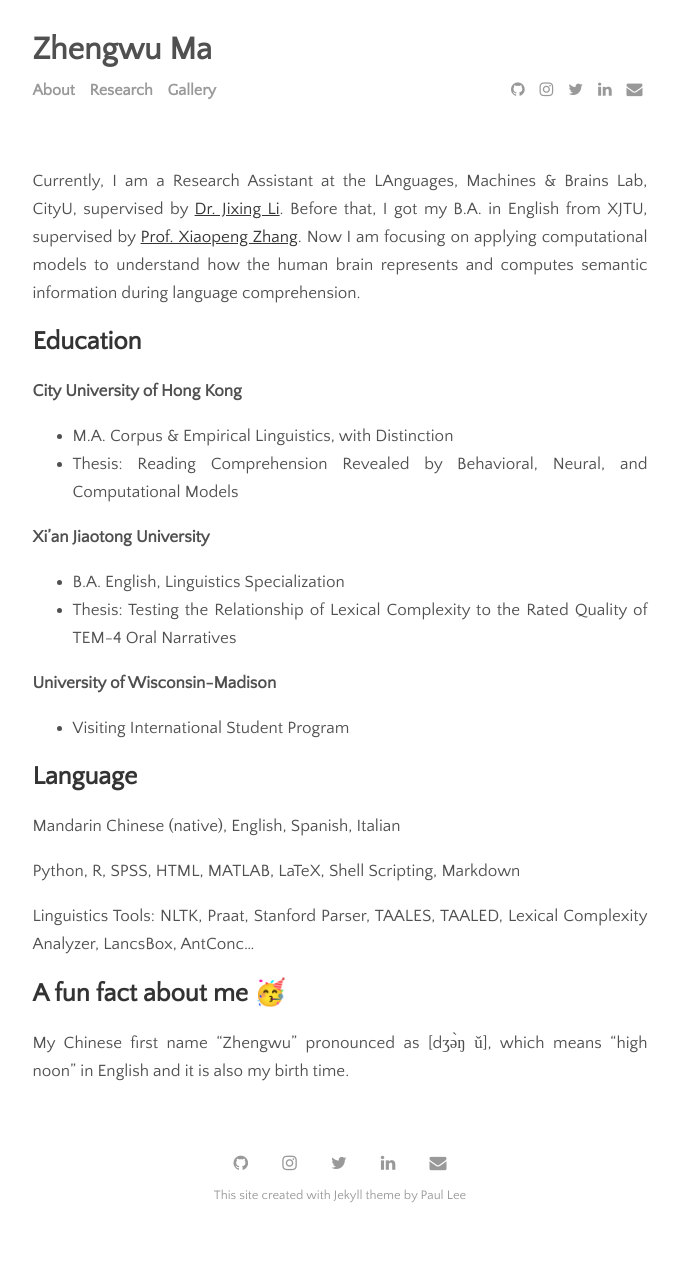
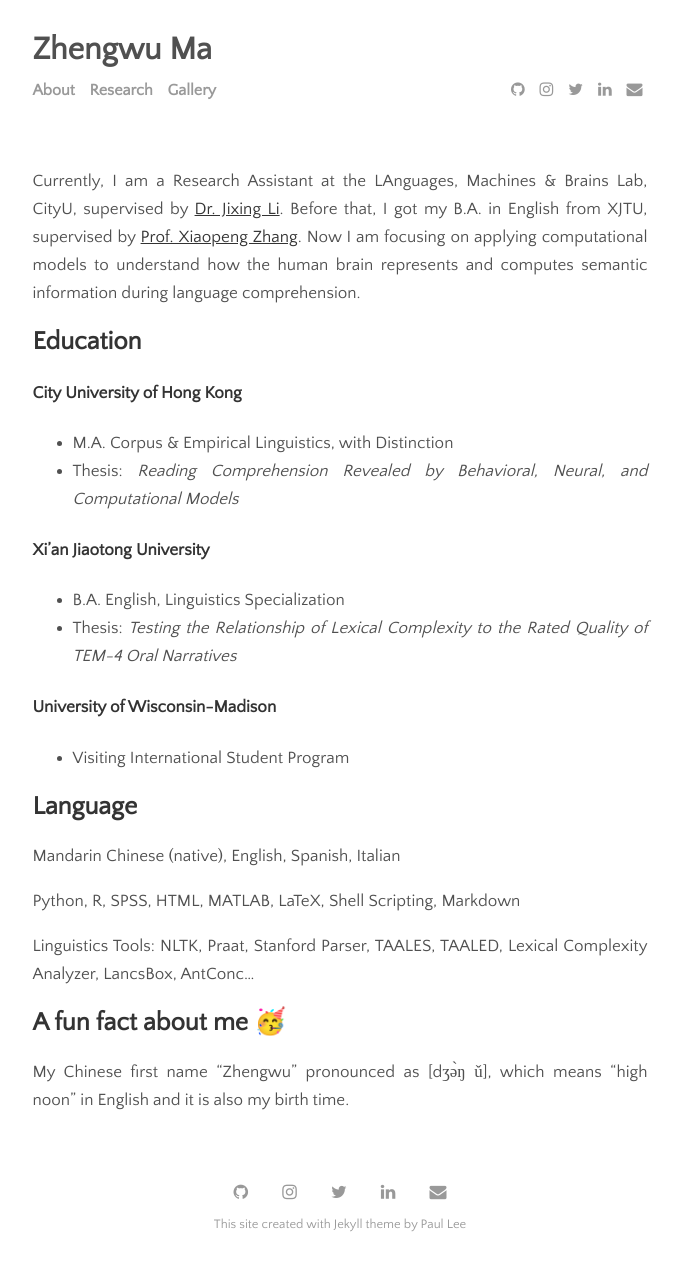
Before and after one commit to zhengwuma/zhengwuma.github.io, a Jekyll site: the page built from menu/about.md, in a window 1280 px wide. Shown: the whole page, without its empty margins (300-982 px from the left). Built offline with Jekyll 4.4.1, drawn with Linux system fonts in a browser that asks for light colours; before the commit the page ends 1241 px from its top, so only the background shows below that.

```diff
--- a/menu/about.md
+++ b/menu/about.md
@@ -7,15 +7,16 @@ Currently, I am a Research Assistant at the LAnguages, Machines & Brains Lab, Ci
 <br>
 
 ## Education
-**City University of Hong Kong**
+
+#### City University of Hong Kong
 - M.A. Corpus & Empirical Linguistics, with Distinction
-- Thesis: Reading Comprehension Revealed by Behavioral, Neural, and Computational Models
+- Thesis: *Reading Comprehension Revealed by Behavioral, Neural, and Computational Models*
 
-**Xi'an Jiaotong University**
+#### Xi'an Jiaotong University
 - B.A. English, Linguistics Specialization
-- Thesis: Testing the Relationship of Lexical Complexity to the Rated Quality of TEM-4 Oral Narratives
+- Thesis: *Testing the Relationship of Lexical Complexity to the Rated Quality of TEM-4 Oral Narratives*
 
-**University of Wisconsin-Madison**
+#### University of Wisconsin-Madison
 - Visiting International Student Program
 
 ## Language
```
